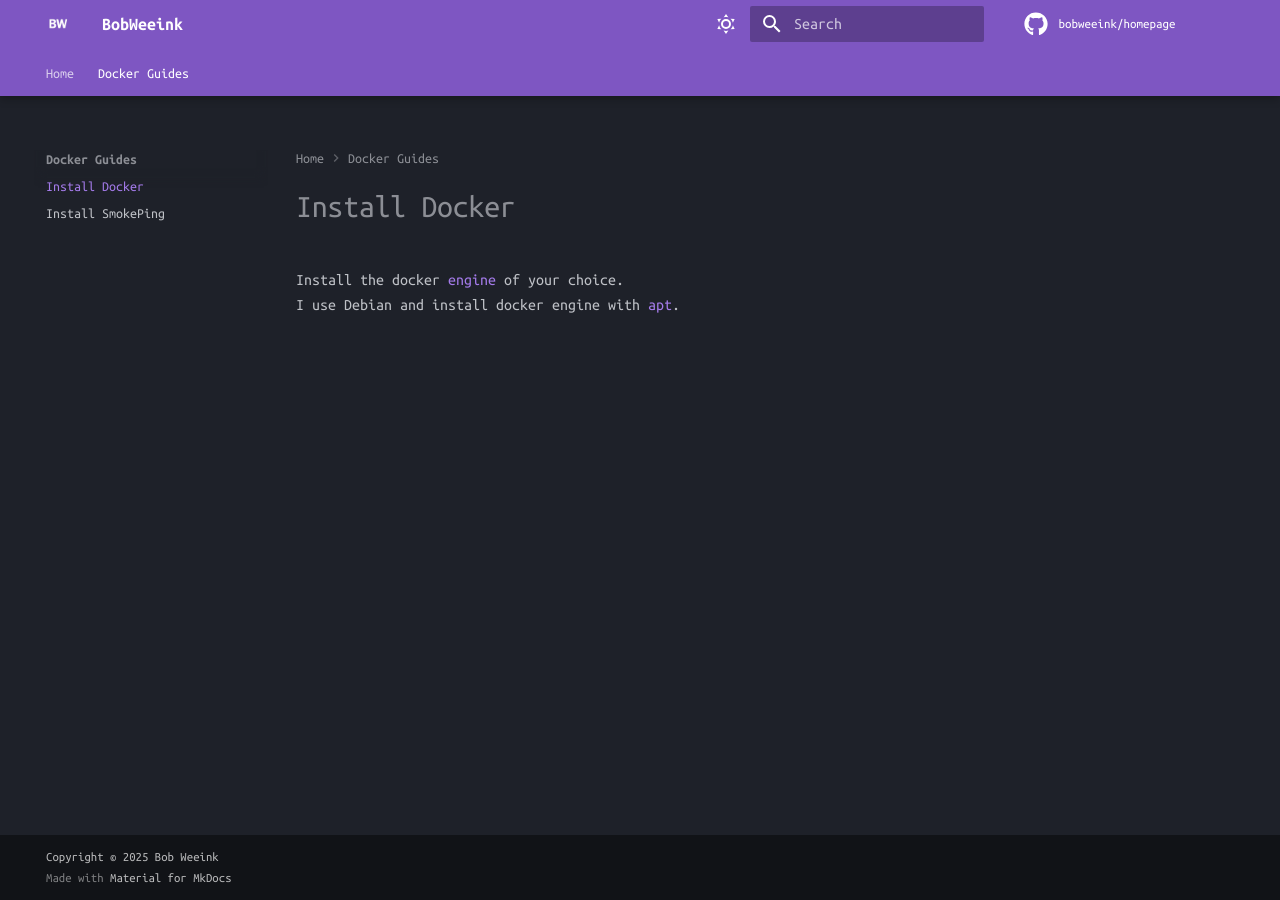
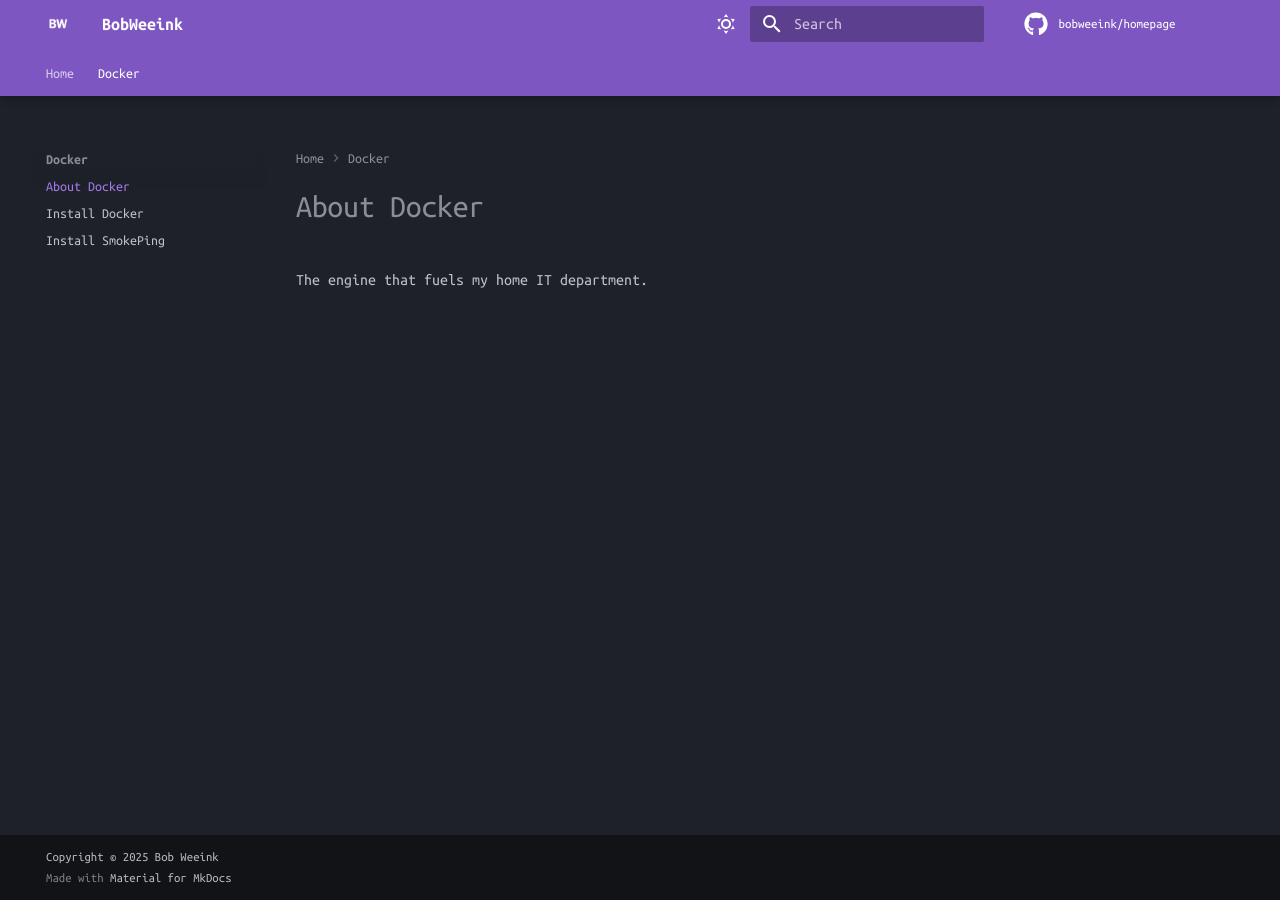
Before and after one commit to bobweeink/homepage, an MkDocs documentation site: the page built from docs/docker/index.md, in a window 1280 px wide. Built offline with MkDocs 1.6.1 and Material for MkDocs 9.7.7, drawn with Linux system fonts in a browser that asks for light colours; comment, search, counter and statistics services are not loaded.

Commit message:
changes nav and docker section

```diff
--- a/docs/docker/index.md
+++ b/docs/docker/index.md
@@ -1,4 +1,3 @@
-# Install Docker
+# About Docker
 
-Install the docker [engine](https://docs.docker.com/engine/install/) of your choice.
-I use Debian and install docker engine with [apt](https://docs.docker.com/engine/install/debian/#install-using-the-repository).
+The engine that fuels my home IT department.
--- a/mkdocs.yml
+++ b/mkdocs.yml
@@ -53,9 +53,10 @@ markdown_extensions:
 
 nav:
 - Home: index.md
-- Docker Guides:
-  - Install Docker: docker/index.md
-  - Install SmokePing: docker/smokeping/index.md
+- Docker:
+    - docker/index.md
+    - Install Docker: docker/installdocker/index.md
+    - Install SmokePing: docker/smokeping/index.md
 
 repo_url: https://github.com/bobweeink/homepage
 repo_name: bobweeink/homepage
```
Also changed, not shown: docs/docker/installdocker/index.md (added, +4 -0 lines).
